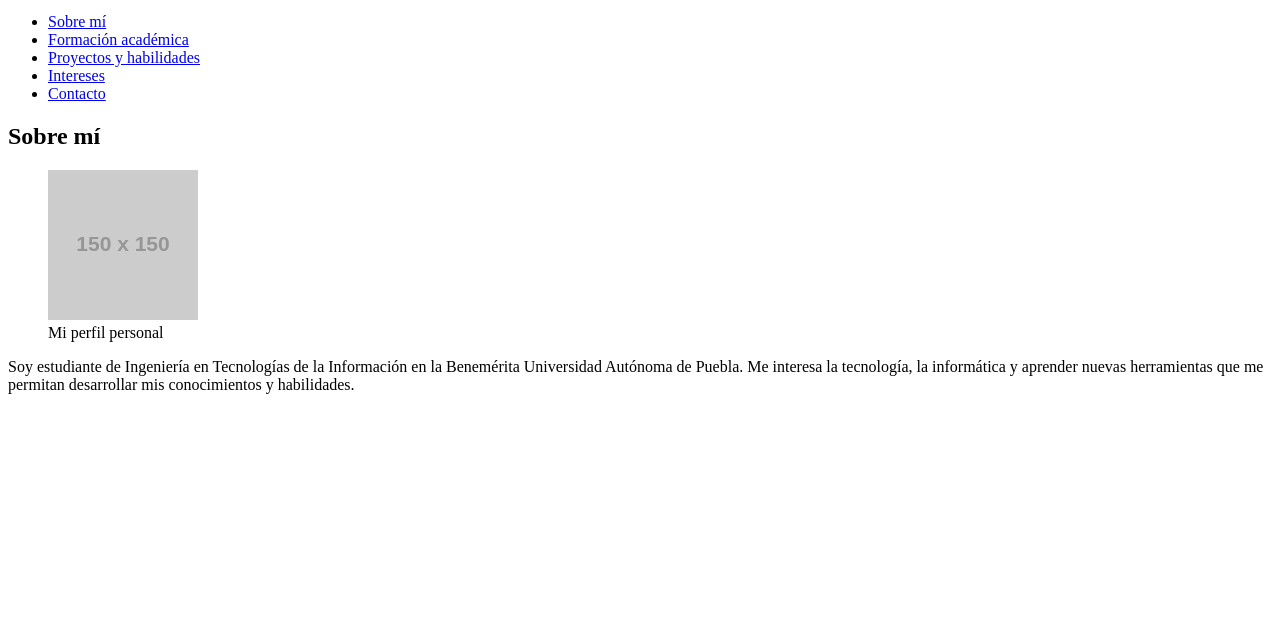
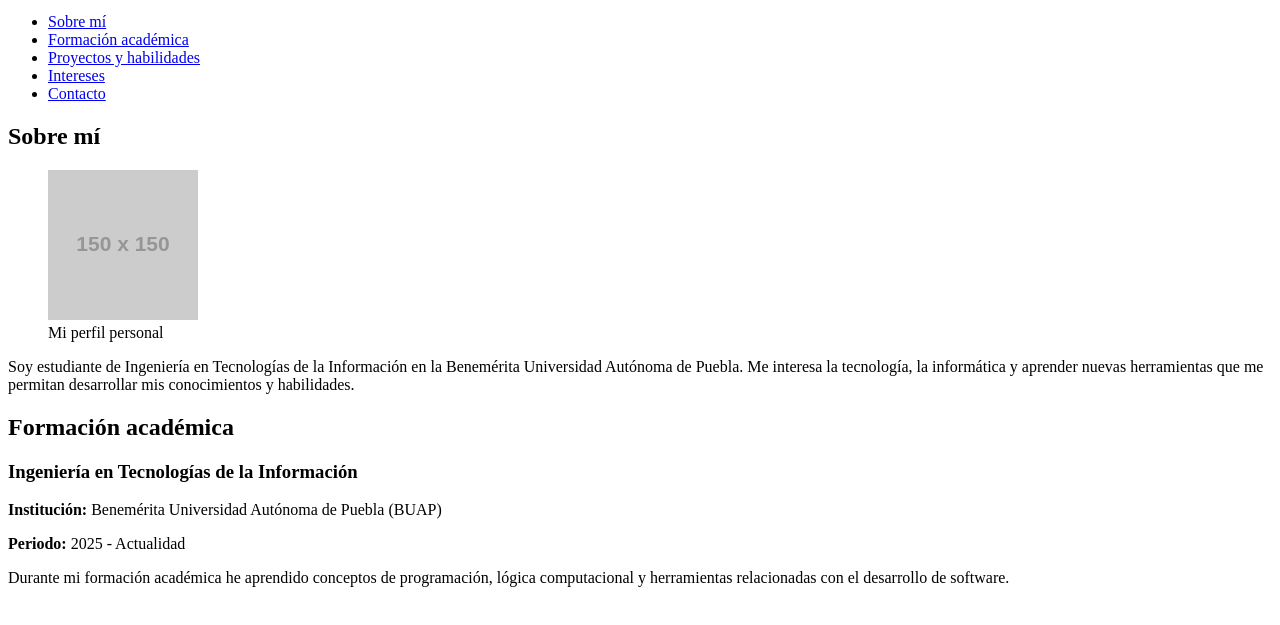
Before and after one commit to ivannssE/hweb, a plain HTML site: page ejemplos/e01/index.html in a window 1280 px wide. Shown: the part 101-726 px from the top of the page. Drawn offline with Linux system fonts and the light colour scheme; placeholder pictures from the web are drawn by us.

Commit message:
Bloque 4: agregar formación académica

```diff
--- a/ejemplos/e01/index.html
+++ b/ejemplos/e01/index.html
@@ -39,3 +39,24 @@
                 que me permitan desarrollar mis conocimientos y habilidades.
             </p>
         </section>
+
+                <section id="formacion">
+            <h2>Formación académica</h2>
+
+            <article>
+                <h3>Ingeniería en Tecnologías de la Información</h3>
+
+                <p>
+                    <strong>Institución:</strong>
+                    Benemérita Universidad Autónoma de Puebla (BUAP)
+                </p>
+
+                <p><strong>Periodo:</strong> 2025 - Actualidad</p>
+
+                <p>
+                    Durante mi formación académica he aprendido conceptos
+                    de programación, lógica computacional y herramientas
+                    relacionadas con el desarrollo de software.
+                </p>
+            </article>
+        </section>
```
